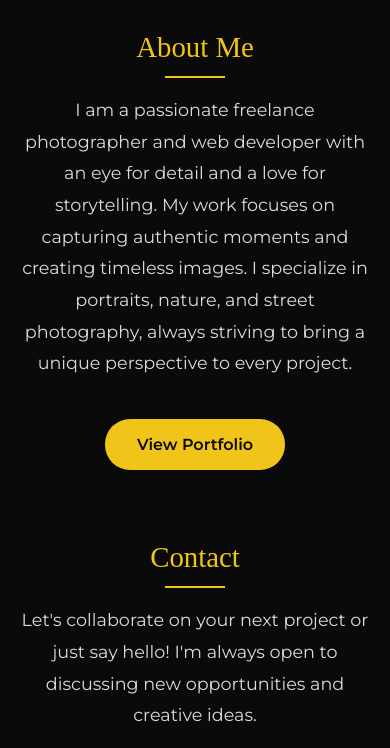
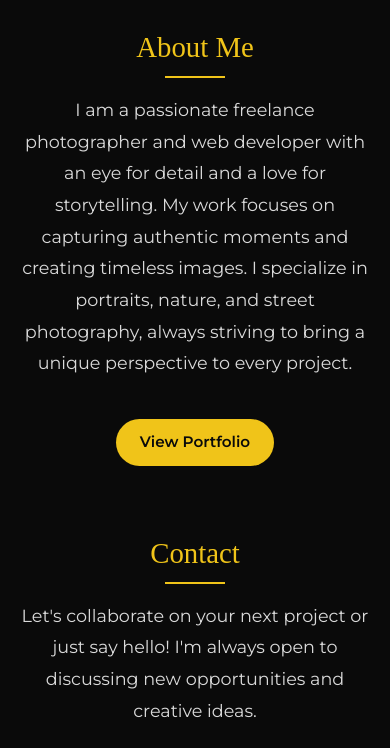
Before and after one commit to mizusou/portfolio, a plain HTML site: page index.html in a window 390 px wide. Shown: the part 852-1600 px from the top of the page. Drawn offline with Linux system fonts and the light colour scheme.

Commit message:
update mobile styling

```diff
--- a/style.css
+++ b/style.css
@@ -306,6 +306,12 @@ main {
     height: 45px;
     bottom: 80px;
   }
+  .cta-button {
+    padding: 0.7rem 1.5rem;
+    font-size: 0.95rem;
+    text-decoration: none;
+    color: var(--bg-color);
+  }
 }
 
 /*hey i know my css sucks dont @ me */
```
